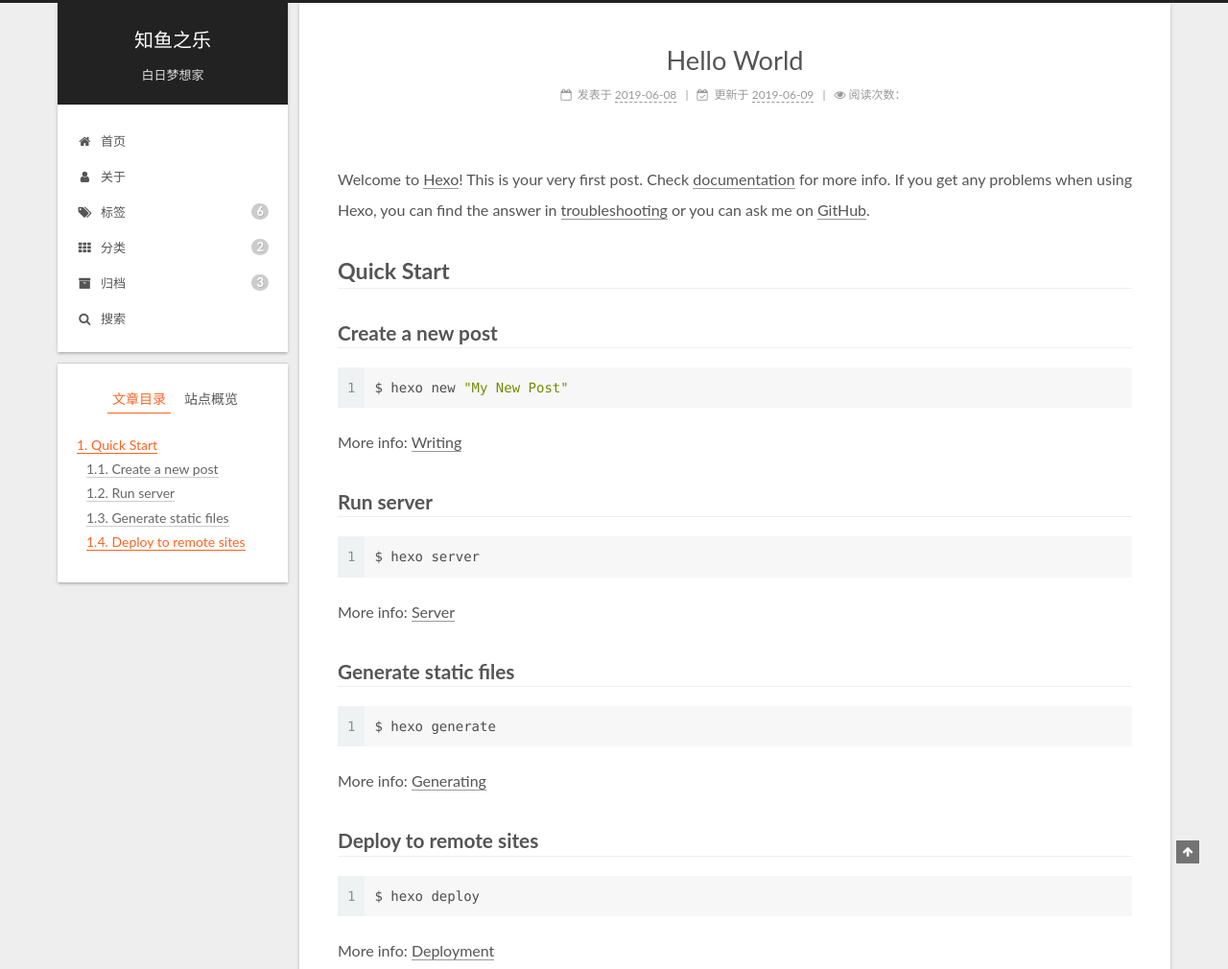
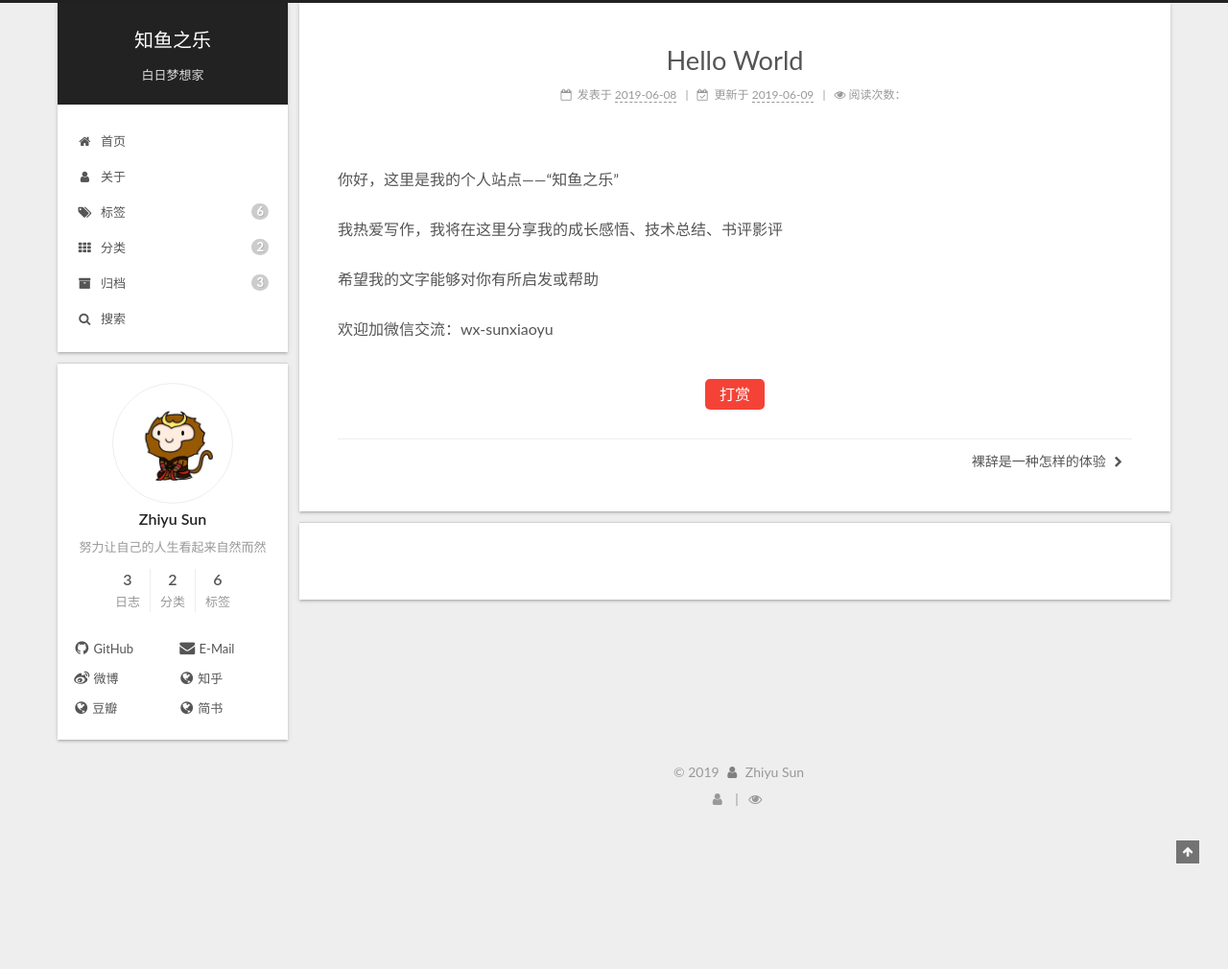
Before and after one commit to ZhiyuSun/ZhiyuSun.github.io, a plain HTML site: page 2019/06/08/hello-world/index.html in a window 1280 px wide. Shown: the top 1010 px of the page at 96% size. After the commit the page ends 867 px from the top, so only its background shows below. Drawn offline with Linux system fonts and the light colour scheme; some packages are replaced by stand-ins of ours; a script that the page names is missing.

Commit message:
Site updated: 2019-06-09 18:54:55

```diff
--- a/2019/06/08/hello-world/index.html
+++ b/2019/06/08/hello-world/index.html
@@ -98,17 +98,17 @@
 
 
 
-  <meta name="description" content="Welcome to Hexo! This is your very first post. Check documentation for more info. If you get any problems when using Hexo, you can find the answer in troubleshooting or you can ask me on GitHub.">
+  <meta name="description" content="你好，这里是我的个人站点——“知鱼之乐” 我热爱写作，我将在这里分享我的成长感悟、技术总结、书评影评 希望我的文字能够对你有所启发或帮助 欢迎加微信交流：wx-sunxiaoyu">
 <meta property="og:type" content="article">
 <meta property="og:title" content="Hello World">
 <meta property="og:url" content="http://yoursite.com/2019/06/08/hello-world/index.html">
 <meta property="og:site_name" content="知鱼之乐">
-<meta property="og:description" content="Welcome to Hexo! This is your very first post. Check documentation for more info. If you get any problems when using Hexo, you can find the answer in troubleshooting or you can ask me on GitHub.">
+<meta property="og:description" content="你好，这里是我的个人站点——“知鱼之乐” 我热爱写作，我将在这里分享我的成长感悟、技术总结、书评影评 希望我的文字能够对你有所启发或帮助 欢迎加微信交流：wx-sunxiaoyu">
 <meta property="og:locale" content="zh-CN">
-<meta property="og:updated_time" content="2019-06-09T09:07:52.163Z">
+<meta property="og:updated_time" content="2019-06-09T10:54:35.497Z">
 <meta name="twitter:card" content="summary">
 <meta name="twitter:title" content="Hello World">
-<meta name="twitter:description" content="Welcome to Hexo! This is your very first post. Check documentation for more info. If you get any problems when using Hexo, you can find the answer in troubleshooting or you can ask me on GitHub.">
+<meta name="twitter:description" content="你好，这里是我的个人站点——“知鱼之乐” 我热爱写作，我将在这里分享我的成长感悟、技术总结、书评影评 希望我的文字能够对你有所启发或帮助 欢迎加微信交流：wx-sunxiaoyu">
 
 
 
@@ -445,7 +445,7 @@
 
                   <span class="post-meta-item-text">更新于</span>
 
-                <time title="修改时间：2019-06-09 17:07:52" itemprop="dateModified" datetime="2019-06-09T17:07:52+08:00">2019-06-09</time>
+                <time title="修改时间：2019-06-09 18:54:35" itemprop="dateModified" datetime="2019-06-09T18:54:35+08:00">2019-06-09</time>
 
 
           </span>
@@ -486,21 +486,10 @@
 
 
 
-        <p>Welcome to <a href="https://hexo.io/" target="_blank" rel="noopener">Hexo</a>! This is your very first post. Check <a href="https://hexo.io/docs/" target="_blank" rel="noopener">documentation</a> for more info. If you get any problems when using Hexo, you can find the answer in <a href="https://hexo.io/docs/troubleshooting.html" target="_blank" rel="noopener">troubleshooting</a> or you can ask me on <a href="https://github.com/hexojs/hexo/issues" target="_blank" rel="noopener">GitHub</a>.</p>
-<a id="more"></a>
-
-<h2 id="Quick-Start"><a href="#Quick-Start" class="headerlink" title="Quick Start"></a>Quick Start</h2><h3 id="Create-a-new-post"><a href="#Create-a-new-post" class="headerlink" title="Create a new post"></a>Create a new post</h3><figure class="highlight bash"><table><tr><td class="gutter"><pre><span class="line">1</span><br></pre></td><td class="code"><pre><span class="line">$ hexo new <span class="string">"My New Post"</span></span><br></pre></td></tr></table></figure>
-
-<p>More info: <a href="https://hexo.io/docs/writing.html" target="_blank" rel="noopener">Writing</a></p>
-<h3 id="Run-server"><a href="#Run-server" class="headerlink" title="Run server"></a>Run server</h3><figure class="highlight bash"><table><tr><td class="gutter"><pre><span class="line">1</span><br></pre></td><td class="code"><pre><span class="line">$ hexo server</span><br></pre></td></tr></table></figure>
-
-<p>More info: <a href="https://hexo.io/docs/server.html" target="_blank" rel="noopener">Server</a></p>
-<h3 id="Generate-static-files"><a href="#Generate-static-files" class="headerlink" title="Generate static files"></a>Generate static files</h3><figure class="highlight bash"><table><tr><td class="gutter"><pre><span class="line">1</span><br></pre></td><td class="code"><pre><span class="line">$ hexo generate</span><br></pre></td></tr></table></figure>
-
-<p>More info: <a href="https://hexo.io/docs/generating.html" target="_blank" rel="noopener">Generating</a></p>
-<h3 id="Deploy-to-remote-sites"><a href="#Deploy-to-remote-sites" class="headerlink" title="Deploy to remote sites"></a>Deploy to remote sites</h3><figure class="highlight bash"><table><tr><td class="gutter"><pre><span class="line">1</span><br></pre></td><td class="code"><pre><span class="line">$ hexo deploy</span><br></pre></td></tr></table></figure>
-
-<p>More info: <a href="https://hexo.io/docs/deployment.html" target="_blank" rel="noopener">Deployment</a></p>
+        <p>你好，这里是我的个人站点——“知鱼之乐”</p>
+<p>我热爱写作，我将在这里分享我的成长感悟、技术总结、书评影评</p>
+<p>希望我的文字能够对你有所启发或帮助</p>
+<p>欢迎加微信交流：wx-sunxiaoyu</p>
 
 
     </div>
@@ -621,17 +610,8 @@
 
 
 
-        <ul class="sidebar-nav motion-element">
-          <li class="sidebar-nav-toc sidebar-nav-active" data-target="post-toc-wrap">
-            文章目录
-          </li>
-          <li class="sidebar-nav-overview" data-target="site-overview-wrap">
-            站点概览
-          </li>
-        </ul>
 
-
-      <div class="site-overview-wrap sidebar-panel">
+      <div class="site-overview-wrap sidebar-panel sidebar-panel-active">
         <div class="site-overview">
           <div class="site-author motion-element" itemprop="author" itemscope itemtype="http://schema.org/Person">
 
@@ -795,23 +775,6 @@
         </div>
       </div>
 
-
-      <!--noindex-->
-        <div class="post-toc-wrap motion-element sidebar-panel sidebar-panel-active">
-          <div class="post-toc">
-
-
-
-
-
-
-
-              <div class="post-toc-content"><ol class="nav"><li class="nav-item nav-level-2"><a class="nav-link" href="#Quick-Start"><span class="nav-number">1.</span> <span class="nav-text">Quick Start</span></a><ol class="nav-child"><li class="nav-item nav-level-3"><a class="nav-link" href="#Create-a-new-post"><span class="nav-number">1.1.</span> <span class="nav-text">Create a new post</span></a></li><li class="nav-item nav-level-3"><a class="nav-link" href="#Run-server"><span class="nav-number">1.2.</span> <span class="nav-text">Run server</span></a></li><li class="nav-item nav-level-3"><a class="nav-link" href="#Generate-static-files"><span class="nav-number">1.3.</span> <span class="nav-text">Generate static files</span></a></li><li class="nav-item nav-level-3"><a class="nav-link" href="#Deploy-to-remote-sites"><span class="nav-number">1.4.</span> <span class="nav-text">Deploy to remote sites</span></a></li></ol></li></ol></div>
-
-
-          </div>
-        </div>
-      <!--/noindex-->
 
 
 
--- a/css/main.css
+++ b/css/main.css
@@ -1816,7 +1816,7 @@ pre .javascript .function {
   width: 4px;
   height: 4px;
   border-radius: 50%;
-  background: #ffffcb;
+  background: #22b45c;
 }
 .feed-link,
 .chat {
--- a/search.xml
+++ b/search.xml
@@ -29,6 +29,6 @@
   <entry>
     <title><![CDATA[Hello World]]></title>
     <url>%2F2019%2F06%2F08%2Fhello-world%2F</url>
-    <content type="text"><![CDATA[Welcome to Hexo! This is your very first post. Check documentation for more info. If you get any problems when using Hexo, you can find the answer in troubleshooting or you can ask me on GitHub. Quick StartCreate a new post1$ hexo new "My New Post" More info: Writing Run server1$ hexo server More info: Server Generate static files1$ hexo generate More info: Generating Deploy to remote sites1$ hexo deploy More info: Deployment]]></content>
+    <content type="text"><![CDATA[你好，这里是我的个人站点——“知鱼之乐” 我热爱写作，我将在这里分享我的成长感悟、技术总结、书评影评 希望我的文字能够对你有所启发或帮助 欢迎加微信交流：wx-sunxiaoyu]]></content>
   </entry>
 </search>
```
Also changed, not shown: index.html (+8 -11 lines), sitemap.xml (+14 -14 lines), user/index.html (+5 -5 lines).
